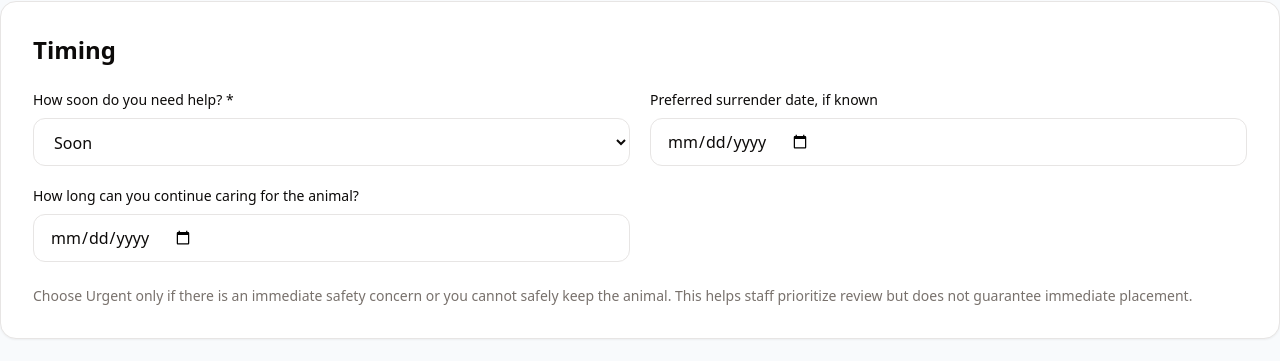
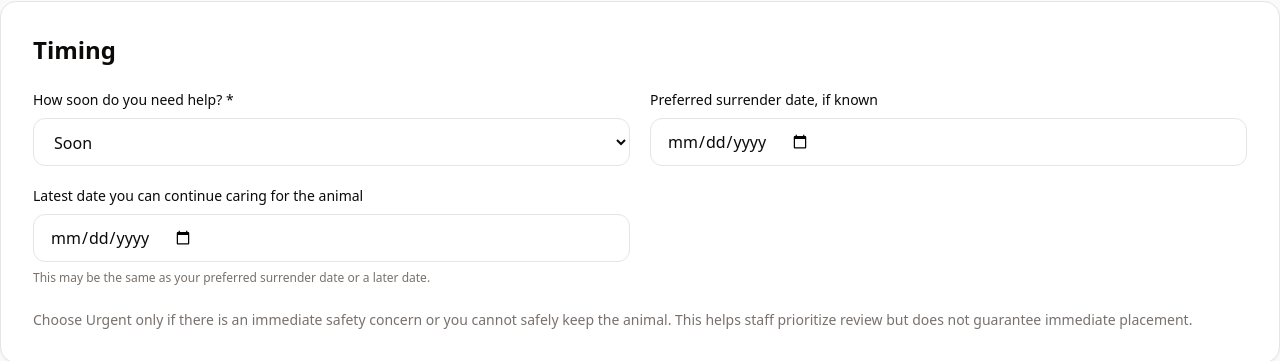
Before and after one commit to 7nqwsvhv99-hash/safe-haven-site, a Next.js app: page /surrender in a window 1280 px wide. Shown: the part 2292-2653 px from the top of the page. Built offline with nearby package versions, Linux system fonts and the light colour scheme; no server answers.

Commit message:
Clarify latest date for surrender requests

```diff
--- a/src/app/surrender/page.tsx
+++ b/src/app/surrender/page.tsx
@@ -111,7 +111,7 @@ export default function OwnerSurrenderRequestPage() {
         <div className="grid gap-5 md:grid-cols-2">
           <Field label="How soon do you need help? *"><select name="urgency" className={selectClass} defaultValue="Soon" required><option>Soon</option><option>Urgent</option></select></Field>
           <Field label="Preferred surrender date, if known"><Input name="requestedDate" type="date" /></Field>
-          <Field label="How long can you continue caring for the animal?"><Input name="canKeepUntil" type="date" /></Field>
+          <Field label="Latest date you can continue caring for the animal" note="This may be the same as your preferred surrender date or a later date."><Input name="canKeepUntil" type="date" /></Field>
         </div>
         <p className="text-sm text-muted-foreground">Choose Urgent only if there is an immediate safety concern or you cannot safely keep the animal. This helps staff prioritize review but does not guarantee immediate placement.</p>
       </Card>
```
